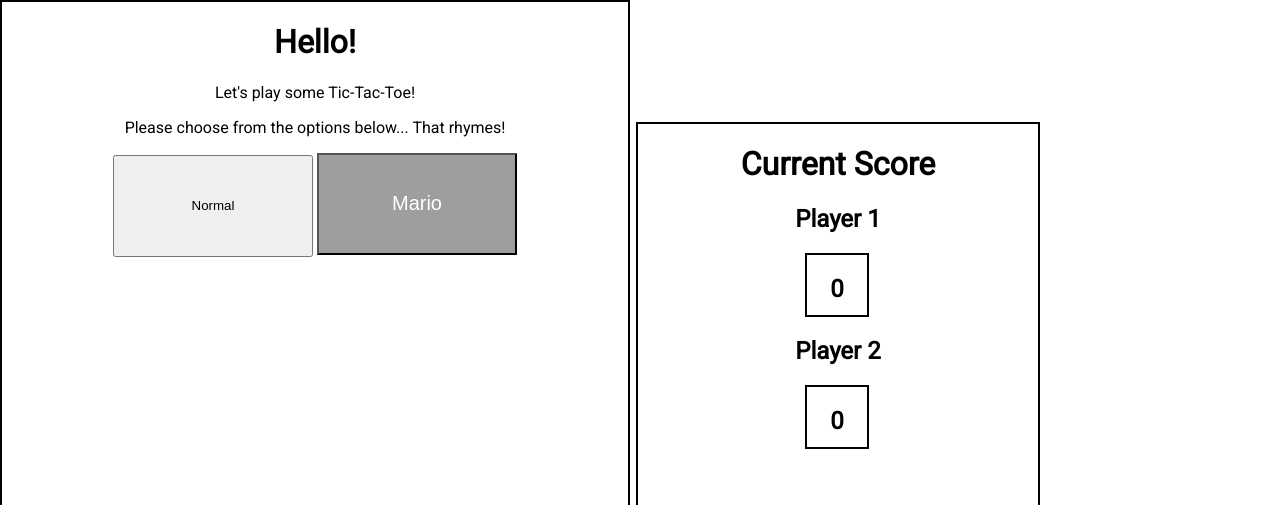
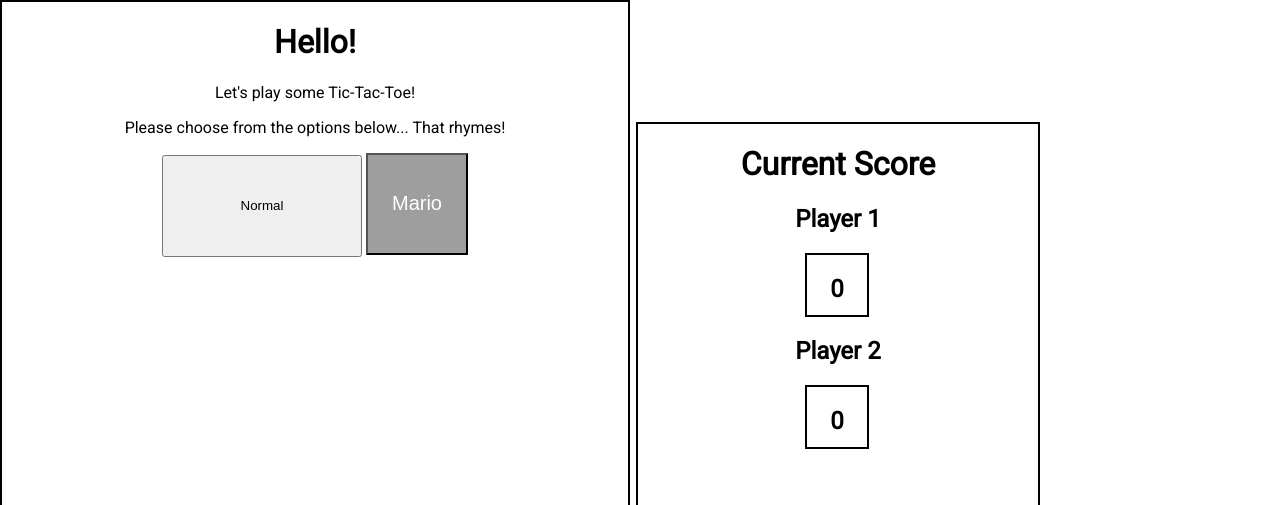
Before and after one commit to djstozza/tic-tac-toe, a plain HTML site: page index.html in a window 1280 px wide. Shown: the top 505 px of the page. Drawn offline with Linux system fonts and the light colour scheme; grey boxes are pictures that could not be loaded.

Commit message:
resize mario button

```diff
--- a/style/tic-tac-toe.css
+++ b/style/tic-tac-toe.css
@@ -51,7 +51,7 @@ td button, td img, td span {
 .mario {
 
 	height: 102px;
-	width: 200px;
+	width: 102px;
 	background-image: url('http://piq.codeus.net/static/media/userpics/piq_7347_400x400.png');
 	background-size: 100px 100px;
 	font-size: 20px;
```
